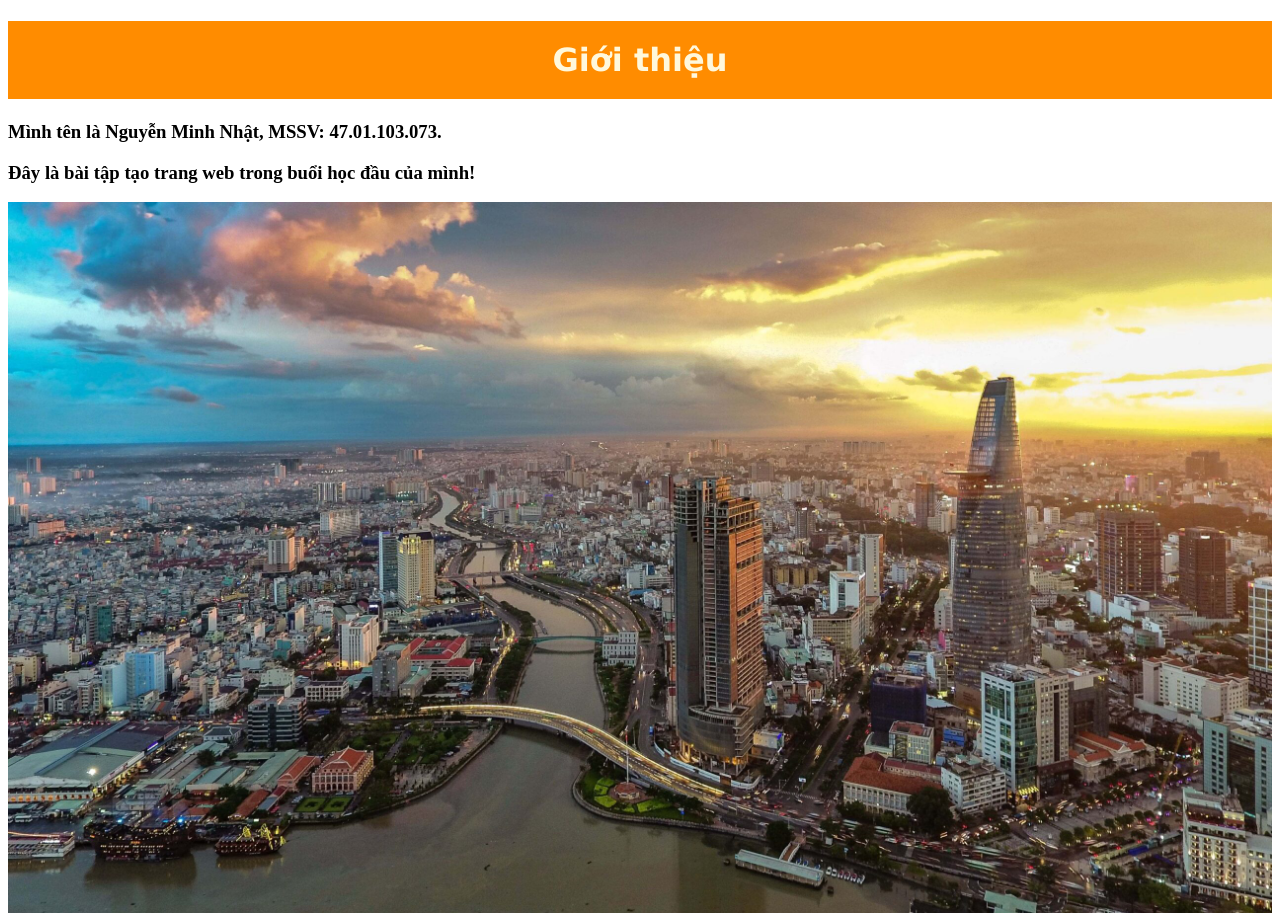
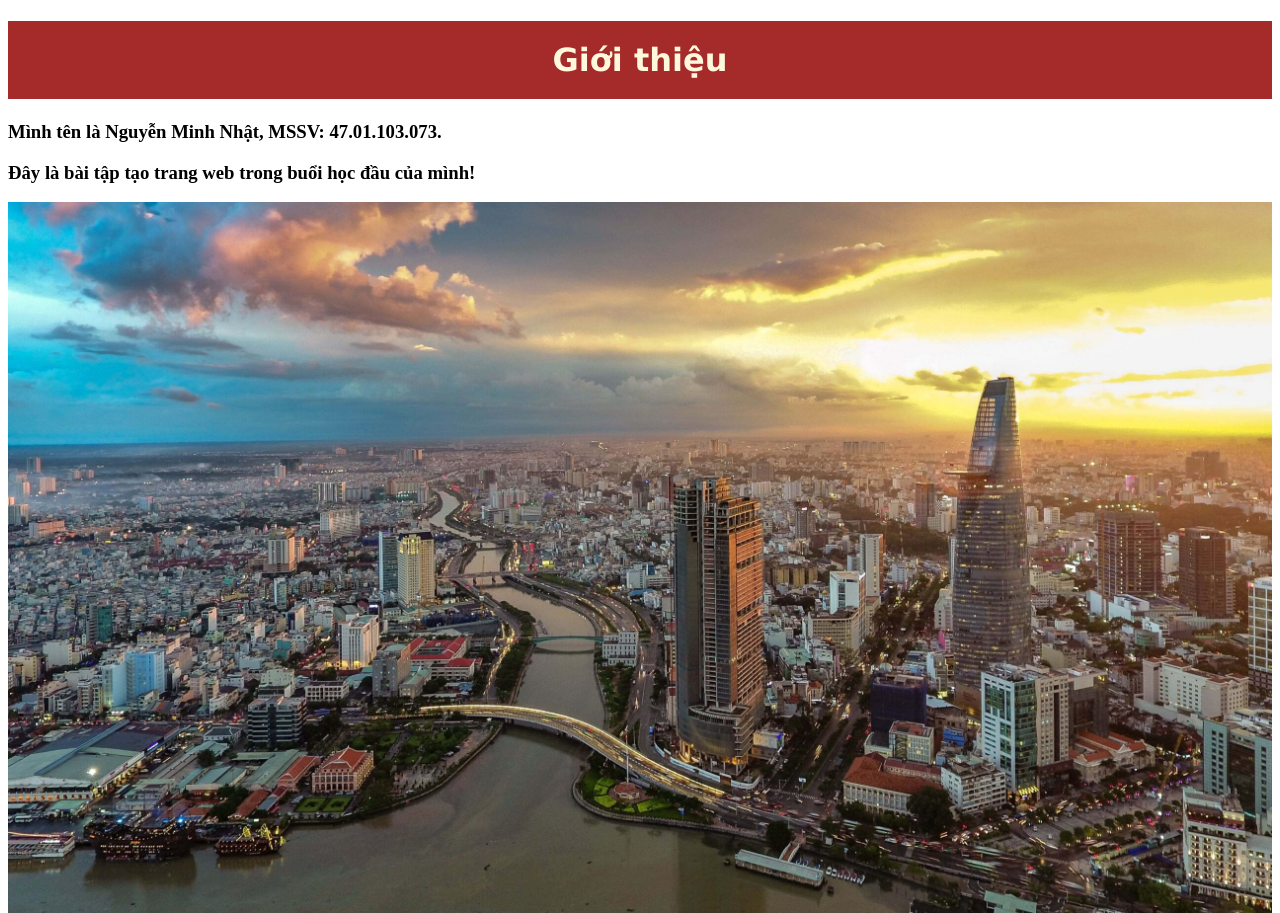
Before and after one commit to nhatnm212/comp130302, a plain HTML site: page MyPersonal.html in a window 1280 px wide. Shown: the top 913 px of the page. Drawn offline with Linux system fonts and the light colour scheme.

Commit message:
Change html file

```diff
--- a/MyPersonal.html
+++ b/MyPersonal.html
@@ -7,7 +7,7 @@
     <title>My Personal</title>
 </head>
 <body>
-    <h1 style="font-family: Verdana, sans-serif; color:cornsilk; background-color:darkorange; text-align: center; padding:20px;">Giới thiệu</h1>
+    <h1 style="font-family: Verdana, sans-serif; color:cornsilk; background-color:brown; text-align: center; padding:20px;">Giới thiệu</h1>
     <h3>Mình tên là Nguyễn Minh Nhật, MSSV: 47.01.103.073.</h3>
     <h3>Đây là bài tập tạo trang web trong buổi học đầu của mình!</h3>
 
```
